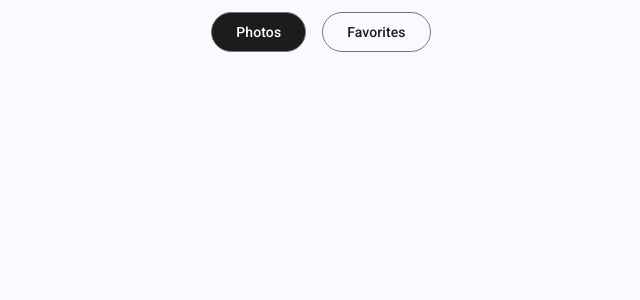
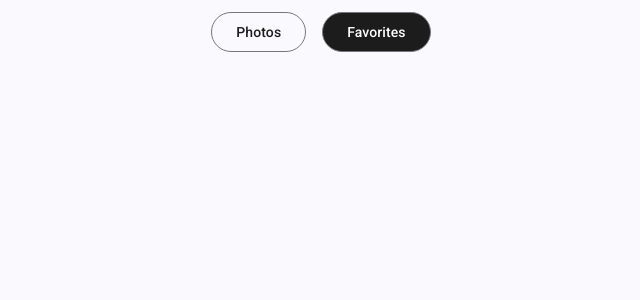
Before and after one commit to atsa21/photo-library, an Angular app: page /photos/1 in a window 1280 px wide. Shown: the top 300 px of the page, without its empty margins (319-959 px from the left). Built offline with nearby package versions, Linux system fonts and the light colour scheme.

Commit message:
FIX: routing-path

```diff
--- a/src/app/app.routes.ts
+++ b/src/app/app.routes.ts
@@ -1,8 +1,7 @@
 import { Routes } from '@angular/router';
 
 export const routes: Routes = [
-  { path: '', redirectTo: 'photos', pathMatch: 'full' },
-  { path: 'photos', loadComponent: () => import('./features/photos/photos.component').then(m => m.PhotosComponent) },
+  { path: '', loadComponent: () => import('./features/photos/photos.component').then(m => m.PhotosComponent) },
   { path: 'favorites', loadComponent: () => import('./features/favorites/favorites.component').then(m => m.FavoritesComponent) },
   { path: 'photos/:id', loadComponent: () => import('./features/photo-details/photo-details.component').then(m => m.PhotoDetailsComponent) },
   { path: '**', redirectTo: '' },
--- a/src/app/core/constants/nav-list.const.ts
+++ b/src/app/core/constants/nav-list.const.ts
@@ -1,6 +1,6 @@
 import { NavListModel } from "@core/models";
 
 export const NAV_LIST: NavListModel[] = [
-  { label: 'Photos', path: 'photos' },
-  { label: 'Favorites', path: 'favorites' },
+  { label: 'Photos', path: '/' , exactMatch: true },
+  { label: 'Favorites', path: '/favorites', activePaths: ['favorites', 'photos/'] },
 ];
--- a/src/app/core/models/nav-list.model.ts
+++ b/src/app/core/models/nav-list.model.ts
@@ -1,4 +1,6 @@
 export interface NavListModel {
   label: string;
   path: string;
+  activePaths?: string[];
+  exactMatch?: boolean;
 }
--- a/src/app/shared/components/header/header.component.html
+++ b/src/app/shared/components/header/header.component.html
@@ -6,7 +6,7 @@
         matButton="outlined"
         color="secondary"
         [routerLink]="nav.path"
-        routerLinkActive="active"
+        [class.active]="isActive(nav)"
       >{{ nav.label }}</a>
     }
   </nav>
--- a/src/app/shared/components/header/header.component.ts
+++ b/src/app/shared/components/header/header.component.ts
@@ -1,15 +1,27 @@
-import { Component } from '@angular/core';
-import { RouterLink, RouterLinkActive } from '@angular/router';
+import { Component, inject } from '@angular/core';
+import { Router, RouterLink } from '@angular/router';
 import { NAV_LIST } from '@core/constants';
 import { NavListModel } from '@core/models';
 import { MatButtonModule } from '@angular/material/button';
 
 @Component({
   selector: 'app-header',
-  imports: [RouterLink, RouterLinkActive, MatButtonModule],
+  imports: [RouterLink,  MatButtonModule],
   templateUrl: './header.component.html',
   styleUrl: './header.component.scss',
 })
 export class HeaderComponent {
   navList: NavListModel[] = NAV_LIST;
+
+  private router = inject(Router);
+
+  isActive(nav: NavListModel): boolean {
+    const url = this.router.url;
+
+    if (nav.activePaths) {
+      return nav.activePaths.some(p => url.includes(p));
+    }
+
+    return nav.exactMatch ? url === nav.path : url.startsWith(nav.path);
+  }
 }
```
Also changed, not shown: 1 other file (tests, documents, lock files or other folders).
